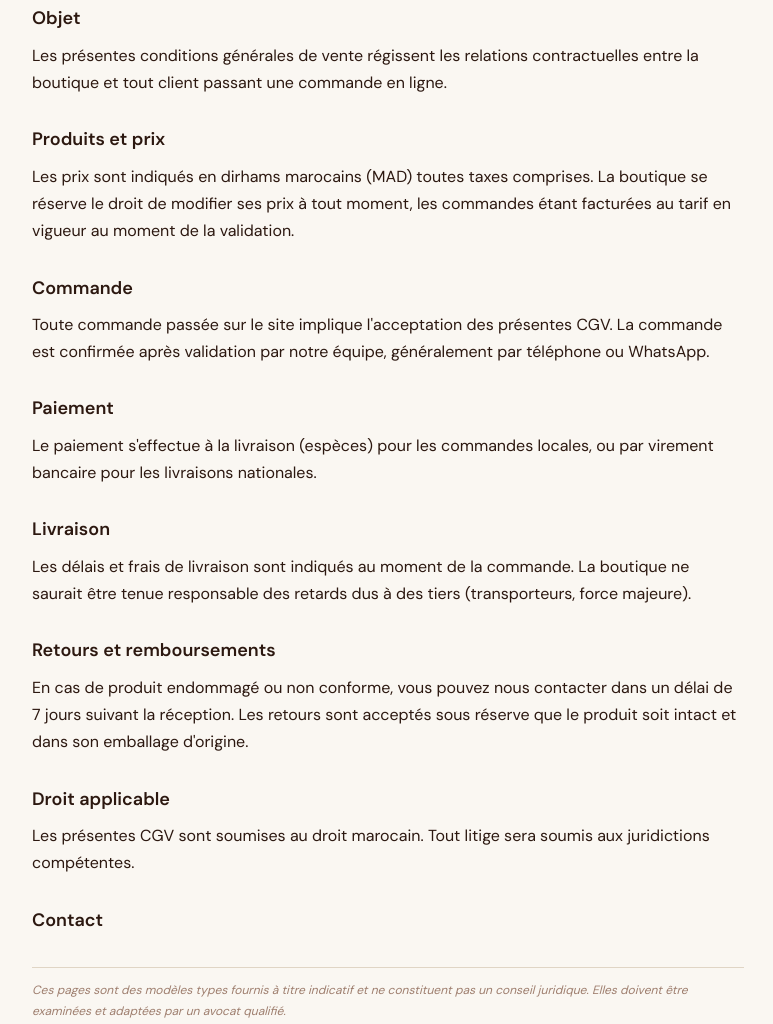
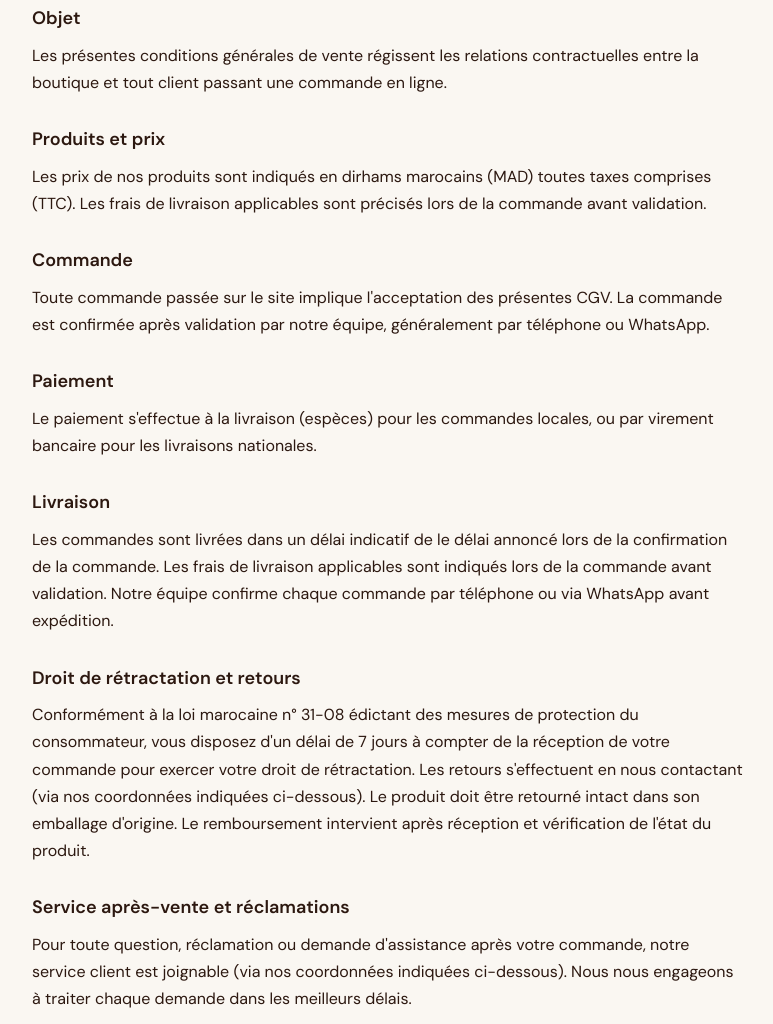
Before and after one commit to sabirkaddouri/business-ordering-platform, a website: page public/terms.html in a window 1280 px wide. Shown: the part 247-1271 px from the top of the page, without its empty margins (252-1025 px from the left). Drawn offline with nearby package versions, Linux system fonts and the light colour scheme; no server answers.

Commit message:
feat(legal): complete the terms of sale

```diff
--- a/public/js/i18n.js
+++ b/public/js/i18n.js
@@ -142,15 +142,21 @@ const i18n = {
       tSection1: "Objet",
       tSection1Body: "Les présentes conditions générales de vente régissent les relations contractuelles entre la boutique et tout client passant une commande en ligne.",
       tSection2: "Produits et prix",
-      tSection2Body: "Les prix sont indiqués en dirhams marocains (MAD) toutes taxes comprises. La boutique se réserve le droit de modifier ses prix à tout moment, les commandes étant facturées au tarif en vigueur au moment de la validation.",
+      tPricesTaxIncluded: "Les prix de nos produits sont indiqués en dirhams marocains (MAD) toutes taxes comprises (TTC). Les frais de livraison applicables sont précisés lors de la commande avant validation.",
+      tPricesTaxExcluded: "Les prix de nos produits sont indiqués en dirhams marocains (MAD) hors taxes. Les taxes applicables ainsi que les frais de livraison sont calculés et ajoutés lors de la validation du panier.",
       tSection3: "Commande",
       tSection3Body: "Toute commande passée sur le site implique l'acceptation des présentes CGV. La commande est confirmée après validation par notre équipe, généralement par téléphone ou WhatsApp.",
       tSection4: "Paiement",
       tSection4Body: "Le paiement s'effectue à la livraison (espèces) pour les commandes locales, ou par virement bancaire pour les livraisons nationales.",
       tSection5: "Livraison",
-      tSection5Body: "Les délais et frais de livraison sont indiqués au moment de la commande. La boutique ne saurait être tenue responsable des retards dus à des tiers (transporteurs, force majeure).",
-      tSection6: "Retours et remboursements",
-      tSection6Body: "En cas de produit endommagé ou non conforme, vous pouvez nous contacter dans un délai de {days} jours suivant la réception. Les retours sont acceptés sous réserve que le produit soit intact et dans son emballage d'origine.",
+      tDeliveryDefaultTime: "le délai annoncé lors de la confirmation de la commande",
+      tSection5Body: "Les commandes sont livrées dans un délai indicatif de {deliveryTime}. Les frais de livraison applicables sont indiqués lors de la commande avant validation. Notre équipe confirme chaque commande par téléphone ou via WhatsApp avant expédition.",
+      tSection6: "Droit de rétractation et retours",
+      tReturnsExclusions: "Sont exclus du droit de retour : {exclusions}.",
+      tSection6Body: "Conformément à la loi marocaine n° 31-08 édictant des mesures de protection du consommateur, vous disposez d'un délai de {days} jours à compter de la réception de votre commande pour exercer votre droit de rétractation. Les retours s'effectuent en nous contactant ({contact}). Le produit doit être retourné intact dans son emballage d'origine. Le remboursement intervient après réception et vérification de l'état du produit.{exclusions}",
+      tSectionAfterSales: "Service après-vente et réclamations",
+      tSectionAfterSalesBody: "Pour toute question, réclamation ou demande d'assistance après votre commande, notre service client est joignable ({contact}). Nous nous engageons à traiter chaque demande dans les meilleurs délais.",
+      tContactFallback: "via nos coordonnées indiquées ci-dessous",
       tSection7: "Droit applicable",
       tSection7Body: "Les présentes CGV sont soumises au droit marocain. Tout litige sera soumis aux juridictions compétentes.",
       tContact: "Contact",
@@ -303,15 +309,21 @@ const i18n = {
       tSection1: "Purpose",
       tSection1Body: "These terms of sale govern the contractual relationship between the shop and any customer placing an online order.",
       tSection2: "Products and prices",
-      tSection2Body: "Prices are shown in Moroccan dirhams (MAD) inclusive of all taxes. The shop reserves the right to change prices at any time; orders are billed at the price in effect at the time of validation.",
+      tPricesTaxIncluded: "Product prices are displayed in Moroccan dirhams (MAD) inclusive of all applicable taxes. Any shipping fees are specified during checkout prior to validation.",
+      tPricesTaxExcluded: "Product prices are displayed in Moroccan dirhams (MAD) exclusive of taxes. Applicable taxes and shipping fees are calculated and added at checkout.",
       tSection3: "Order",
       tSection3Body: "Placing an order on the site implies acceptance of these terms. The order is confirmed after validation by our team, usually by phone or WhatsApp.",
       tSection4: "Payment",
       tSection4Body: "Payment is made on delivery (cash) for local orders, or by bank transfer for nationwide deliveries.",
       tSection5: "Delivery",
-      tSection5Body: "Delivery times and fees are shown at the time of order. The shop cannot be held responsible for delays caused by third parties (carriers, force majeure).",
-      tSection6: "Returns and refunds",
-      tSection6Body: "If you receive a damaged or incorrect product, you may contact us within {days} days of receipt. Returns are accepted provided the product is intact and in its original packaging.",
+      tDeliveryDefaultTime: "the timeframe announced upon order confirmation",
+      tSection5Body: "Orders are delivered within an estimated timeframe of {deliveryTime}. Applicable delivery fees are shown during checkout prior to validation. Our team confirms each order by phone or WhatsApp before dispatch.",
+      tSection6: "Right of withdrawal and returns",
+      tReturnsExclusions: "The following are excluded from returns: {exclusions}.",
+      tSection6Body: "In accordance with Moroccan Law No. 31-08 on consumer protection, you have a period of {days} days from the receipt of your order to exercise your right of withdrawal. Returns may be requested by contacting us ({contact}). The product must be returned intact in its original packaging. Refunds are processed after receipt and inspection of the product.{exclusions}",
+      tSectionAfterSales: "After-sales service and complaints",
+      tSectionAfterSalesBody: "For any questions, complaints, or post-order assistance, our customer service can be reached ({contact}). We are committed to responding to every inquiry as quickly as possible.",
+      tContactFallback: "using our contact details provided below",
       tSection7: "Governing law",
       tSection7Body: "These terms are governed by Moroccan law. Any dispute will be submitted to the competent courts.",
       tContact: "Contact",
@@ -464,15 +476,21 @@ const i18n = {
       tSection1: "الموضوع",
       tSection1Body: "تحكم هذه الشروط العلاقة التعاقدية بين المتجر وأي عميل يضع طلبًا عبر الإنترنت.",
       tSection2: "المنتجات والأسعار",
-      tSection2Body: "الأسعار محددة بالدرهم المغربي (MAD) شاملة جميع الضرائب. يحق للمتجر تعديل أسعاره في أي وقت، وتُفوتر الطلبات بالسعر المعمول به عند التحقق.",
+      tPricesTaxIncluded: "تُعرض أسعار منتجاتنا بالدرهم المغربي (MAD) شاملة جميع الضرائب. وتُحدد رسوم التوصيل المطبقة أثناء إتمام الطلب قبل التحقق.",
+      tPricesTaxExcluded: "تُعرض أسعار منتجاتنا بالدرهم المغربي (MAD) دون احتساب الضرائب. تُحسب وتُضاف الضرائب ورسوم التوصيل عند تأكيد سلة التسوق.",
       tSection3: "الطلب",
       tSection3Body: "يستلزم تقديم أي طلب على الموقع قبول هذه الشروط. يتم تأكيد الطلب بعد مراجعته من قِبل فريقنا، عادةً عبر الهاتف أو واتساب.",
       tSection4: "الدفع",
       tSection4Body: "يتم الدفع عند الاستلام (نقدًا) للطلبات المحلية، أو عبر التحويل البنكي للتوصيل الوطني.",
       tSection5: "التوصيل",
-      tSection5Body: "تُحدد مواعيد وتكاليف التوصيل عند تقديم الطلب. لا يتحمل المتجر مسؤولية التأخيرات الناجمة عن أطراف ثالثة (شركات الشحن، قوة قاهرة).",
-      tSection6: "الإرجاع والاسترداد",
-      tSection6Body: "في حال استلام منتج تالف أو غير مطابق، يمكنك التواصل معنا خلال {days} يومًا من الاستلام. تُقبل المرتجعات بشرط أن يكون المنتج سليمًا في تغليفه الأصلي.",
+      tDeliveryDefaultTime: "المدة المحددة عند تأكيد الطلب",
+      tSection5Body: "يتم توصيل الطلبات خلال مدة تقديرية تبلغ {deliveryTime}. تُعرض رسوم التوصيل المطبقة أثناء إتمام الطلب قبل التحقق. يؤكد فريقنا كل طلب عبر الهاتف أو واتساب قبل الشحن.",
+      tSection6: "حق التراجع والإرجاع",
+      tReturnsExclusions: "يُستثنى من حق الإرجاع: {exclusions}.",
+      tSection6Body: "وفقاً للقانون المغربي رقم 31-08 القاضي بتحديد تدابير لحماية المستهلك، يحق لك ممارسة حق التراجع خلال {days} أيام من تاريخ استلام طلبك. لطلب الإرجاع، يرجى التواصل معنا ({contact}). يجب إعادة المنتج سليماً وفي تغليفه الأصلي. يتم الاسترداد بعد استلام المنتج وفحصه.{exclusions}",
+      tSectionAfterSales: "خدمة ما بعد البيع والشكاوى",
+      tSectionAfterSalesBody: "لأي استفسار أو شكوى أو طلب مساعدة بعد الطلب، يمكنكم التواصل مع خدمة العملاء ({contact}). ونلتزم بمعالجة كل طلب في أقرب وقت ممكن.",
+      tContactFallback: "من خلال بيانات التواصل الموضحة أدناه",
       tSection7: "القانون المطبق",
       tSection7Body: "تخضع هذه الشروط للقانون المغربي. يُحال أي نزاع إلى المحاكم المختصة.",
       tContact: "التواصل",
--- a/public/js/legal.js
+++ b/public/js/legal.js
@@ -61,16 +61,49 @@
   // ── Shared: populate shop name from settings & legal config ───────────────
   function populateDynamic() {
     const cfg = window.LEGAL_CONFIG || {};
+    const s = window.__shopSettings || {};
     const days = cfg.returnDays || 7;
 
-    // Returns body: replace {days}
+    const contactStr = (cfg.contactEmail && cfg.contactEmail.trim()) ||
+      s.orderEmail ||
+      (cfg.phone && cfg.phone.trim()) ||
+      s.phone ||
+      t('legal.tContactFallback');
+
+    // ── Terms: Prices body ──────────────────────────────────────────────────
+    const pricesEl = document.getElementById('tPricesBody');
+    if (pricesEl) {
+      const taxIncluded = cfg.pricesIncludeTax !== false;
+      pricesEl.textContent = t(taxIncluded ? 'legal.tPricesTaxIncluded' : 'legal.tPricesTaxExcluded');
+    }
+
+    // ── Terms: Delivery body ────────────────────────────────────────────────
+    const deliveryEl = document.getElementById('tDeliveryBody');
+    if (deliveryEl) {
+      const delTime = (cfg.deliveryTime && cfg.deliveryTime.trim())
+        ? cfg.deliveryTime.trim()
+        : t('legal.tDeliveryDefaultTime');
+      deliveryEl.textContent = t('legal.tSection5Body', { deliveryTime: delTime });
+    }
+
+    // ── Terms: Returns body ─────────────────────────────────────────────────
     const returnsEl = document.getElementById('tReturnsBody');
     if (returnsEl) {
-      returnsEl.textContent = t('legal.tSection6Body', { days: days });
+      const exclusions = (cfg.returnExclusions && cfg.returnExclusions.trim())
+        ? (' ' + t('legal.tReturnsExclusions', { exclusions: cfg.returnExclusions.trim() }))
+        : '';
+      returnsEl.textContent = t('legal.tSection6Body', {
+        days: days,
+        exclusions: exclusions,
+        contact: contactStr
+      });
     }
 
-    // Settings-based content (already fetched — stored in window.__shopSettings)
-    const s = window.__shopSettings || {};
+    // ── Terms: After-sales body ─────────────────────────────────────────────
+    const afterSalesEl = document.getElementById('tAfterSalesBody');
+    if (afterSalesEl) {
+      afterSalesEl.textContent = t('legal.tSectionAfterSalesBody', { contact: contactStr });
+    }
 
     // Shop name in nav + footer
     const shopName = s.siteName || '';
--- a/public/terms.html
+++ b/public/terms.html
@@ -79,7 +79,7 @@
 
       <div class="legal-section">
         <h2 data-i18n="legal.tSection2">Produits et prix</h2>
-        <p data-i18n="legal.tSection2Body"></p>
+        <p id="tPricesBody" data-i18n="legal.tPricesTaxIncluded"></p>
       </div>
 
       <div class="legal-section">
@@ -98,8 +98,13 @@
       </div>
 
       <div class="legal-section">
-        <h2 data-i18n="legal.tSection6">Retours et remboursements</h2>
+        <h2 data-i18n="legal.tSection6">Droit de rétractation et retours</h2>
         <p id="tReturnsBody" data-i18n="legal.tSection6Body"></p>
+      </div>
+
+      <div class="legal-section">
+        <h2 data-i18n="legal.tSectionAfterSales">Service après-vente et réclamations</h2>
+        <p id="tAfterSalesBody" data-i18n="legal.tSectionAfterSalesBody"></p>
       </div>
 
       <div class="legal-section">
```
